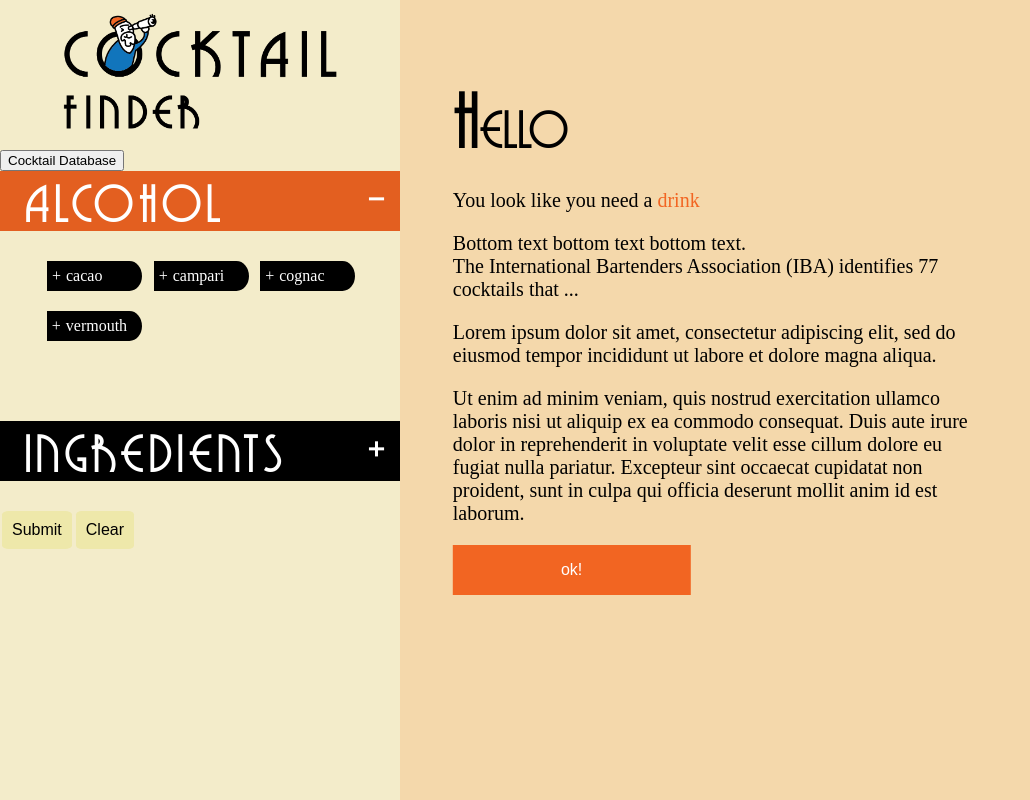
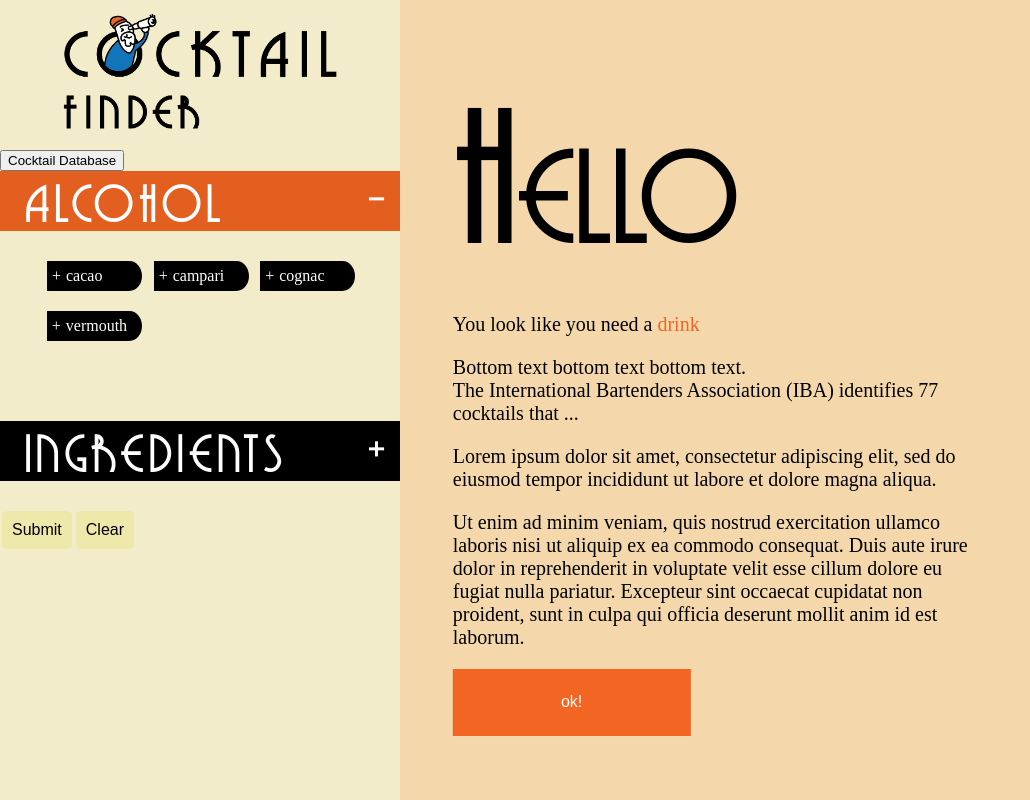
Before and after one commit to PGalicia/CocktailFinder, a React (Create React App) app: page / in a window 1280 px wide. Shown: the whole page, without its empty margins (0-1030 px from the left). Built offline with nearby package versions, Linux system fonts and the light colour scheme.

Commit message:
Fix greeting card fonts

```diff
--- a/src/components/presentational/greeting.jsx
+++ b/src/components/presentational/greeting.jsx
@@ -20,10 +20,7 @@ const Greeting = props => {
   return (
     <div className="greeting-container">
       <div className="greeting-card">
-        <h2>
-          <span>H</span>
-          ELLO
-        </h2>
+        <h2>HELLO</h2>
         <p>
           You look like you need a <span>drink</span>
         </p>
--- a/src/style/greeting.css
+++ b/src/style/greeting.css
@@ -6,13 +6,15 @@
 
 .greeting-container h2 {
   margin: 0;
-  font-size: 50px;
+  font-size: 134pt;
   font-family: Grenadier;
-  font-weight: lighter;
+  font-weight: normal;
+  text-transform: lowercase;
+  font-variant: small-caps;
 }
 
-.greeting-container h2 span {
-  font-size: 75px;
+.greeting-container h2::first-letter {
+  text-transform: uppercase;
 }
 
 .greeting-card {
@@ -21,7 +23,7 @@
   transform: translate(10%, -50%);
   width: 60%;
   height: 80%;
-  font-size: 20px;
+  font-size: 15pt;
 }
 
 .greeting-card p span {
@@ -32,7 +34,7 @@
   background-color: #f26522;
   border: none;
   color: white;
-  height: 50px;
+  height: 50pt;
   width: 45%;
   cursor: pointer;
   font-size: 16px;
```
